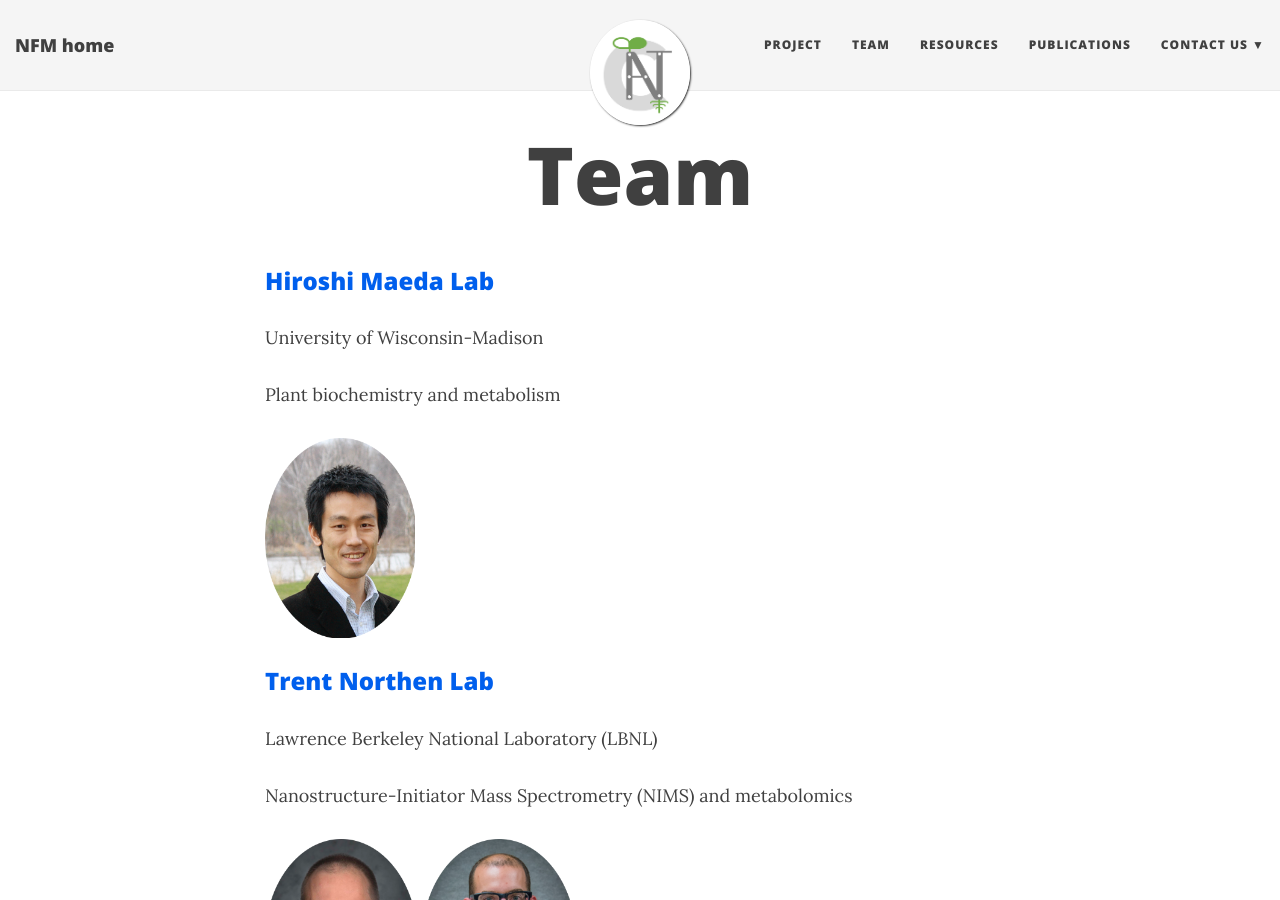
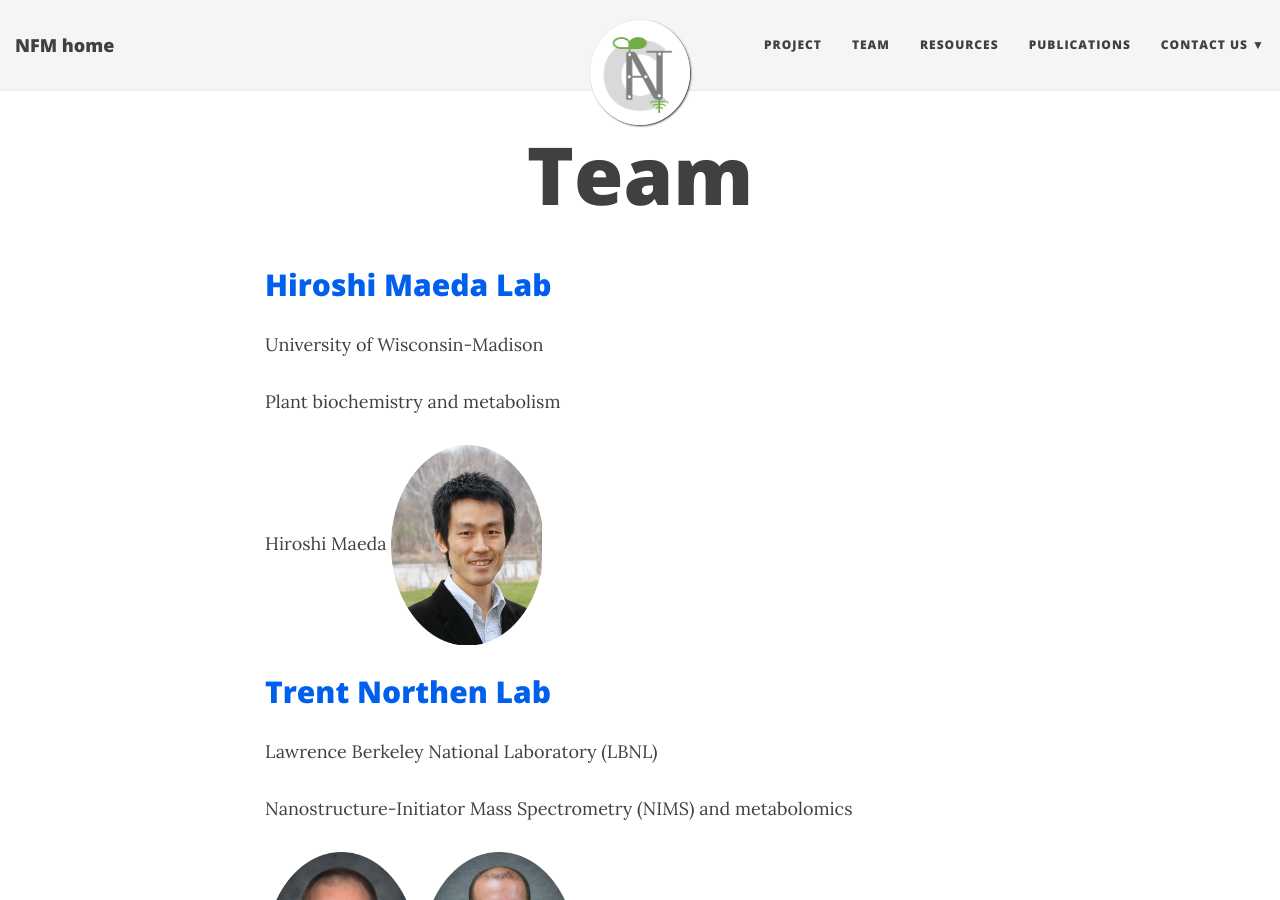
Before and after one commit to NfluxMap/NfluxMap.github.io, a Jekyll site: the page built from team.md, in a window 1280 px wide and 900 px high. Built offline with Jekyll 4.4.1, drawn with Linux system fonts in a browser that asks for light colours; nearby versions of some CDN libraries; a style sheet for code colours, icons or effects is not loaded.

Commit message:
Update team.md

```diff
--- a/team.md
+++ b/team.md
@@ -5,17 +5,17 @@
 category: Jekyll
 ---
 
-### [Hiroshi Maeda Lab](https://maeda.botany.wisc.edu/wiki/)
+## [Hiroshi Maeda Lab](https://maeda.botany.wisc.edu/wiki/)
 University of Wisconsin-Madison
 
 Plant biochemistry and metabolism
 
-<img src="../img/team/cHiroshi.png" height="200px">
+Hiroshi Maeda <img src="../img/team/cHiroshi.png" height="200px">
 
 
 
 
-### [Trent Northen Lab](http://www.northenlab.org/)
+## [Trent Northen Lab](http://www.northenlab.org/)
 Lawrence Berkeley National Laboratory (LBNL)
 
 Nanostructure-Initiator Mass Spectrometry (NIMS) and metabolomics
@@ -25,7 +25,7 @@
 
 
 
-### [Yasuo Yoshikuni Lab](https://biosciences.lbl.gov/profiles/yasuo-yoshikuni/)
+## [Yasuo Yoshikuni Lab](https://biosciences.lbl.gov/profiles/yasuo-yoshikuni/)
 Lawrence Berkeley National Laboratory (LBNL)
 
 Gene synthesis, enzyme structure-function analysis and design
@@ -35,7 +35,7 @@
 
 
 
-### [Taichi Takasuka Lab](http://lab.agr.hokudai.ac.jp/takasuka/members_en.html)
+## [Taichi Takasuka Lab](http://lab.agr.hokudai.ac.jp/takasuka/members_en.html)
 Hokkaido University
 
 High throughput in vitro protein synthesis
@@ -45,7 +45,7 @@
 
 
 
-### [Zoran Nikoloski Lab](https://www.mpimp-golm.mpg.de/13193/Zoran_Nikoloski)
+## [Zoran Nikoloski Lab](https://www.mpimp-golm.mpg.de/13193/Zoran_Nikoloski)
 University of Potsdam & Max Planck Institute of Molecular Plant Physiology
 
 Metabolic network modeling
```
